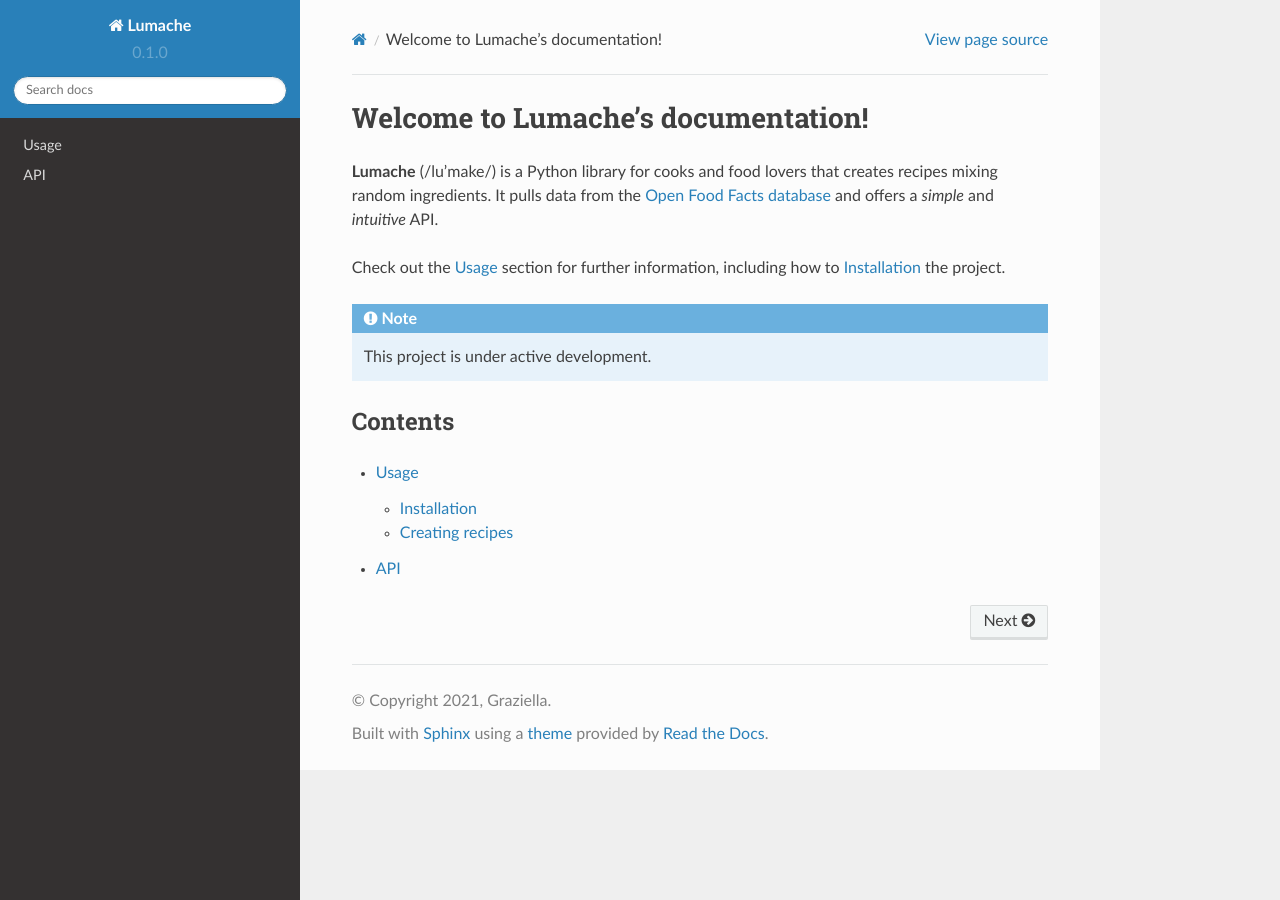
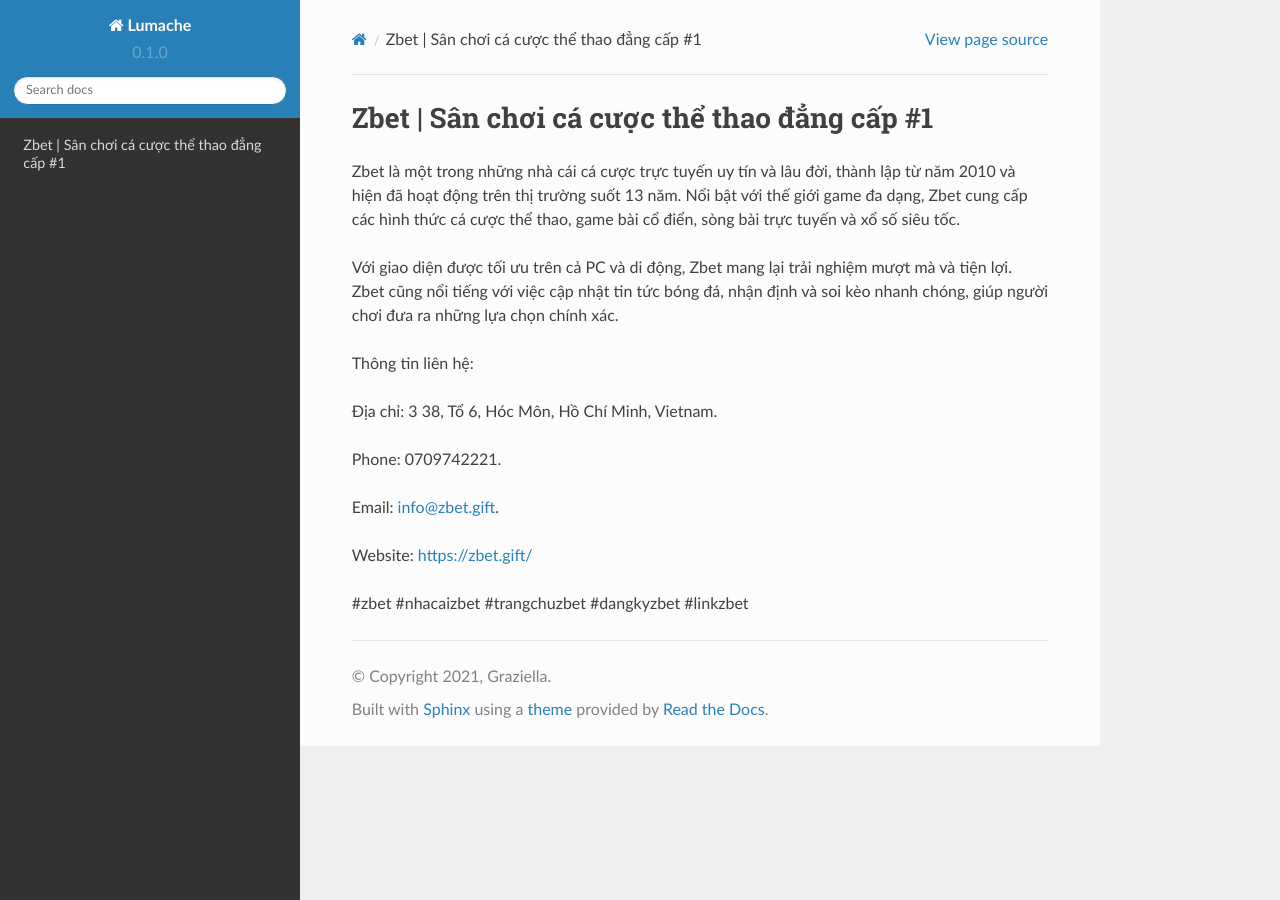
Before and after one commit to antonniotrombeta/zbetgift, a Sphinx documentation site: the page built from docs/source/index.rst, in a window 1280 px wide. Built offline with Sphinx 7.4.7 and the Read the Docs theme 2.0.0, drawn with Linux system fonts in a browser that asks for light colours.

Commit message:
Update index.rst

```diff
--- a/docs/source/index.rst
+++ b/docs/source/index.rst
@@ -1,22 +1,18 @@
-Welcome to Lumache's documentation!
+Zbet | Sân chơi cá cược thể thao đẳng cấp #1
 ===================================
 
-**Lumache** (/lu'make/) is a Python library for cooks and food lovers
-that creates recipes mixing random ingredients.
-It pulls data from the `Open Food Facts database <https://world.openfoodfacts.org/>`_
-and offers a *simple* and *intuitive* API.
+Zbet là một trong những nhà cái cá cược trực tuyến uy tín và lâu đời, thành lập từ năm 2010 và hiện đã hoạt động trên thị trường suốt 13 năm. Nổi bật với thế giới game đa dạng, Zbet cung cấp các hình thức cá cược thể thao, game bài cổ điển, sòng bài trực tuyến và xổ số siêu tốc.
 
-Check out the :doc:`usage` section for further information, including
-how to :ref:`installation` the project.
+Với giao diện được tối ưu trên cả PC và di động, Zbet mang lại trải nghiệm mượt mà và tiện lợi. Zbet cũng nổi tiếng với việc cập nhật tin tức bóng đá, nhận định và soi kèo nhanh chóng, giúp người chơi đưa ra những lựa chọn chính xác.
 
-.. note::
+Thông tin liên hệ:
 
-   This project is under active development.
+Địa chỉ: 3 38, Tổ 6, Hóc Môn, Hồ Chí Minh, Vietnam.
 
-Contents
---------
+Phone: 0709742221.
 
-.. toctree::
+Email: info@zbet.gift.
 
-   usage
-   api
+Website: https://zbet.gift/
+
+#zbet #nhacaizbet #trangchuzbet #dangkyzbet #linkzbet
```
